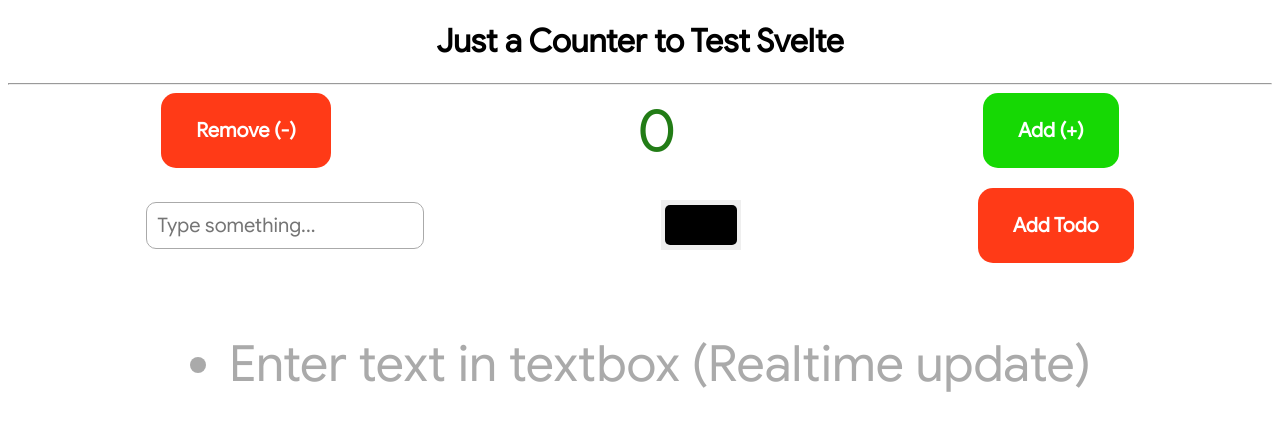
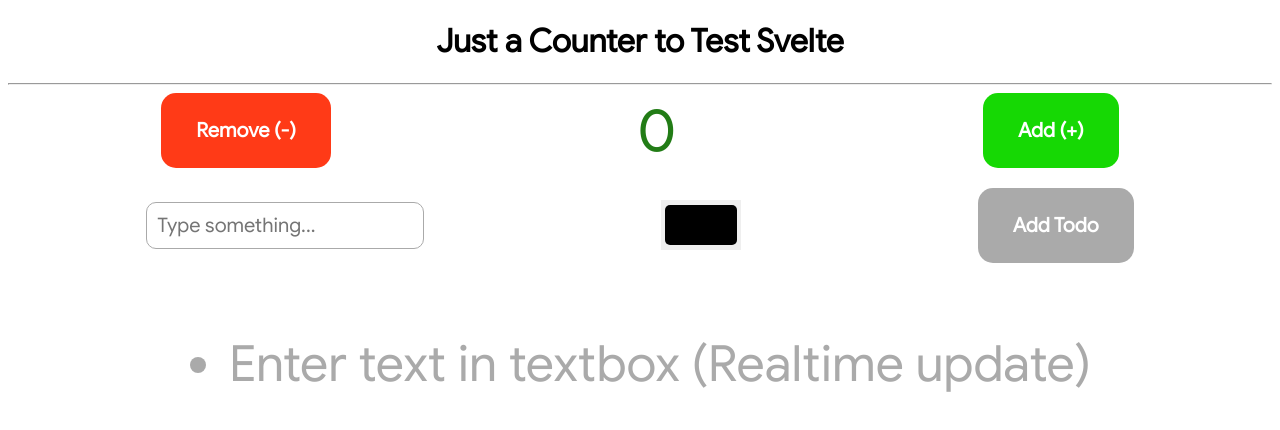
Before and after one commit to soumya-99/test-svelte, a SvelteKit app: page / in a window 1280 px wide. Shown: the top 430 px of the page. Built offline with nearby package versions, Linux system fonts and the light colour scheme.

Commit message:
btn disabling on no text

```diff
--- a/src/routes/+page.svelte
+++ b/src/routes/+page.svelte
@@ -41,6 +41,7 @@
 			inputText = ""
 			inputColor = "#aaa"
 		}}
+        disabled = {inputText === ""}
 	>
 		Add Todo
 	</button>
@@ -82,6 +83,11 @@
 		font-size: 20px;
 		font-weight: bold;
 	}
+
+    .btn:disabled {
+        background-color: #aaa;
+        cursor: not-allowed;
+    }
 
 	.btn-1 {
 		background-color: #16d804;
```
